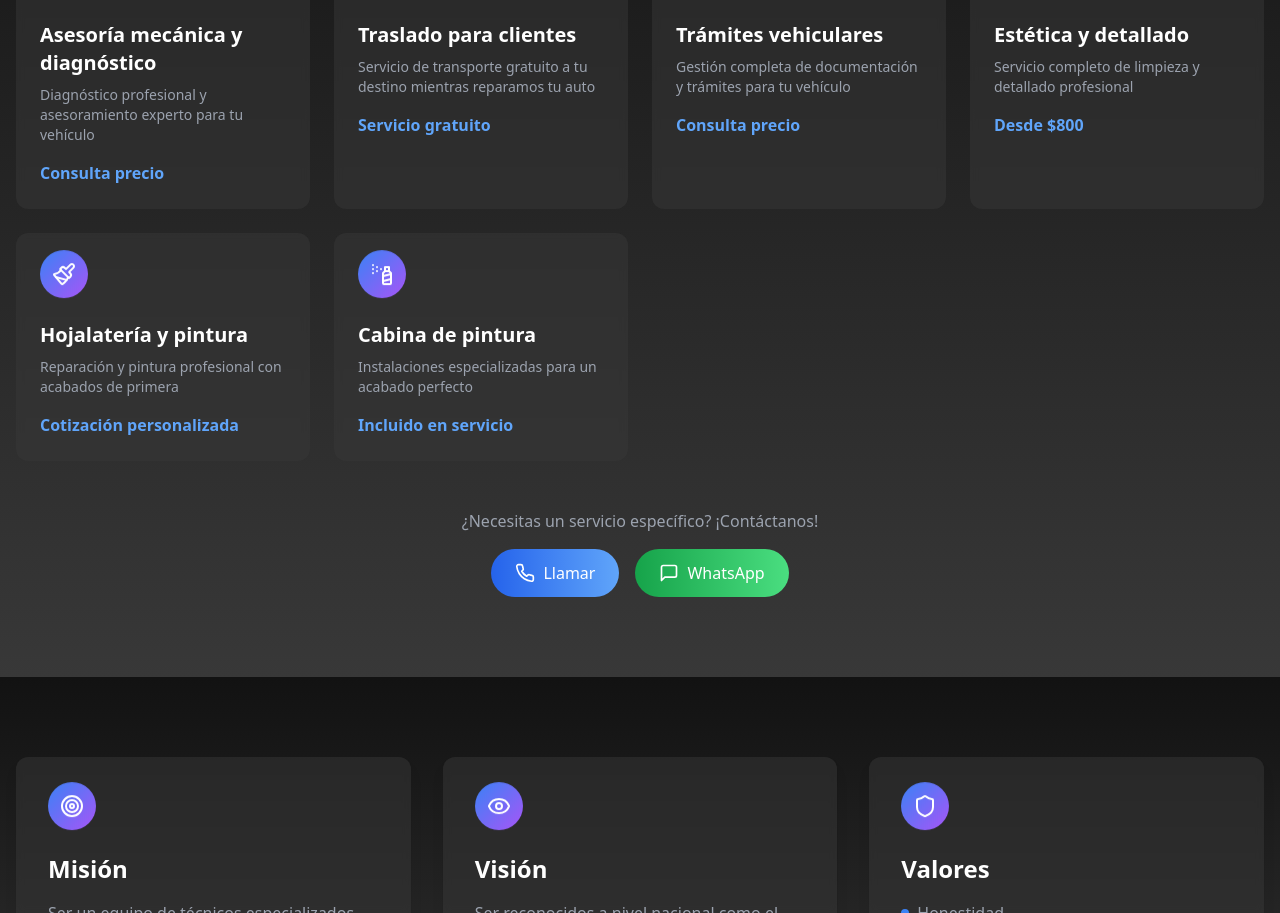
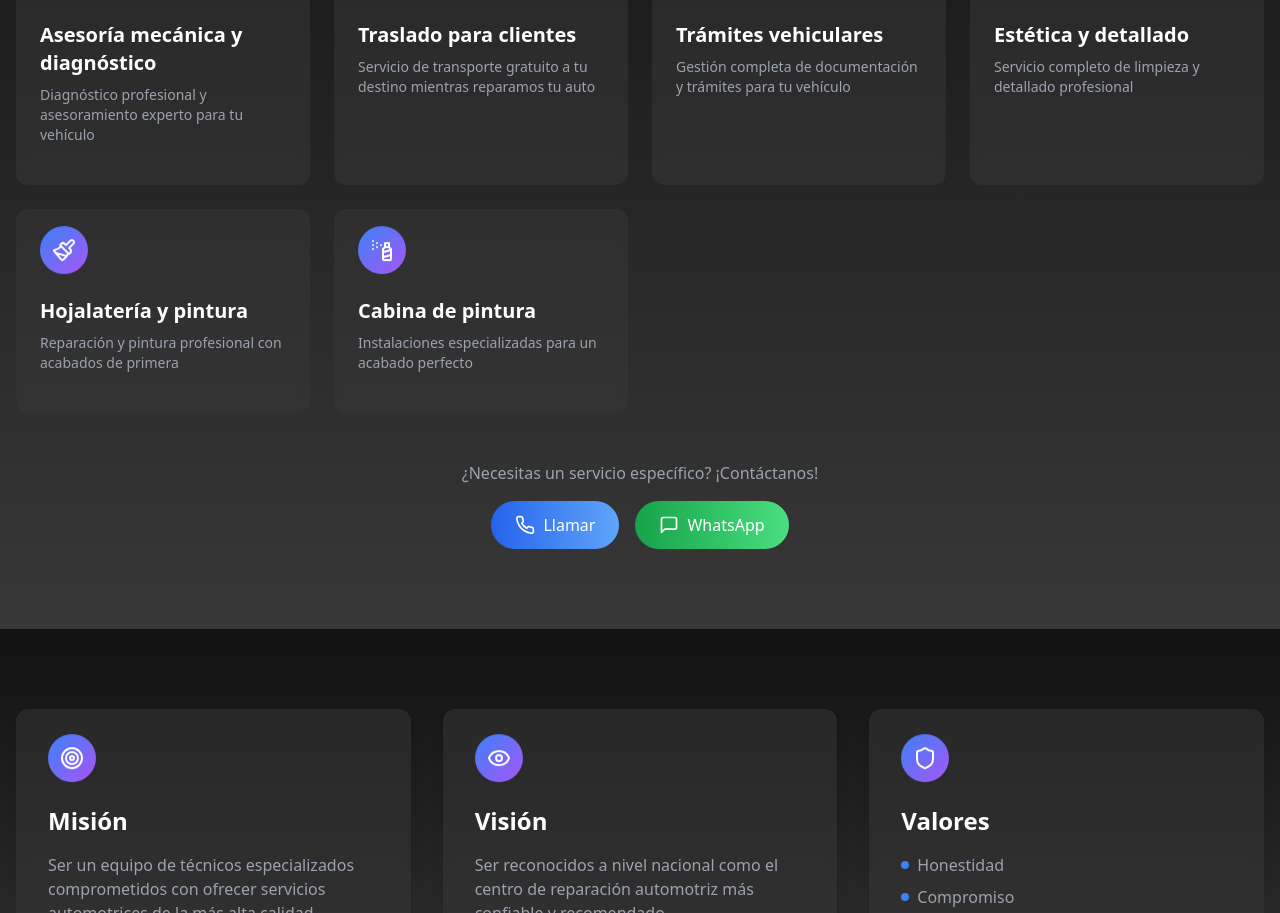
Before and after one commit to RodrigoTapiaIrigoyen/Auto-Top1, a React (Vite) app: page / in a window 1280 px wide. Shown: the part 1807-2720 px from the top of the page. Built offline with nearby package versions, Linux system fonts and the light colour scheme.

Commit message:
quitar-precios

```diff
--- a/src/components/Services.tsx
+++ b/src/components/Services.tsx
@@ -16,42 +16,42 @@ const services = [
     name: 'Asesoría mecánica y diagnóstico',
     description: 'Diagnóstico profesional y asesoramiento experto para tu vehículo',
     icon: Wrench,
-    price: 'Consulta precio',
+    price: '',
   },
   {
     id: 2,
     name: 'Traslado para clientes',
     description: 'Servicio de transporte gratuito a tu destino mientras reparamos tu auto',
     icon: Car,
-    price: 'Servicio gratuito',
+    price: '',
   },
   {
     id: 3,
     name: 'Trámites vehiculares',
     description: 'Gestión completa de documentación y trámites para tu vehículo',
     icon: FileText,
-    price: 'Consulta precio',
+    price: '',
   },
   {
     id: 4,
     name: 'Estética y detallado',
     description: 'Servicio completo de limpieza y detallado profesional',
     icon: Sparkles,
-    price: 'Desde $800',
+    price: '',
   },
   {
     id: 5,
     name: 'Hojalatería y pintura',
     description: 'Reparación y pintura profesional con acabados de primera',
     icon: Paintbrush,
-    price: 'Cotización personalizada',
+    price: '',
   },
   {
     id: 6,
     name: 'Cabina de pintura',
     description: 'Instalaciones especializadas para un acabado perfecto',
     icon: SprayCan,
-    price: 'Incluido en servicio',
+    price: '',
   },
 ];
 
```
